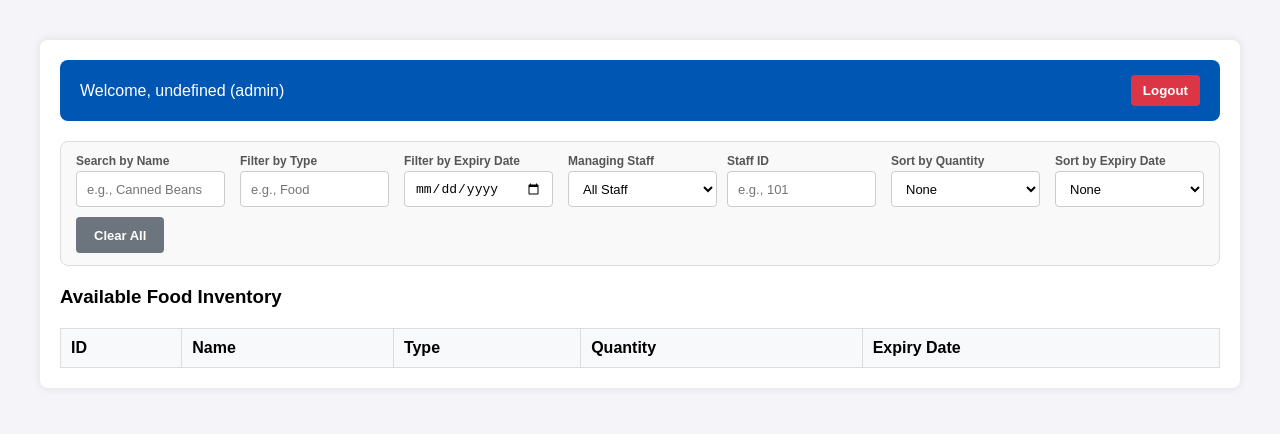
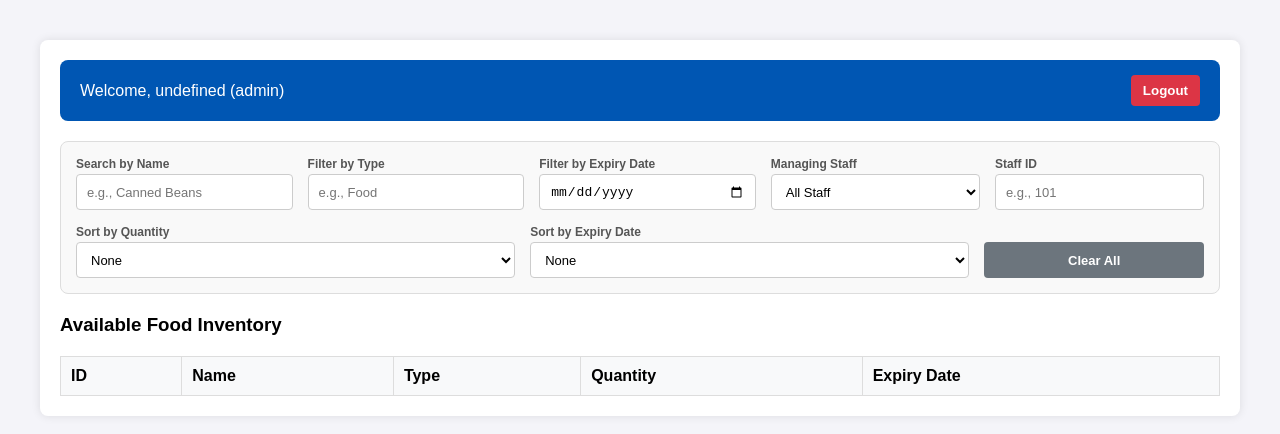
Before and after one commit to njheen/FoodbankManagement-system, a website: page public/index.html in a window 1280 px wide. Drawn offline with nearby package versions, Linux system fonts and the light colour scheme; sample sign-in values are in the browser's storage.

Commit message:
filter layout fix

```diff
--- a/public/index.html
+++ b/public/index.html
@@ -64,20 +64,25 @@
         .stat-card.recipients .stat-number { color: #17a2b8; }
 
         /* Filter row styling */
-            .filter-row {
+            .filter-container {
                 display: flex;
-            flex-wrap: wrap;
-            gap: 10px 15px;
+                flex-direction: column;
+                gap: 15px;
                 background: #f9f9f9;
-            padding: 12px 15px;
+                padding: 15px;
                 border-radius: 8px;
                 border: 1px solid #ddd;
                 margin-bottom: 20px;
+            }
+            .filter-row-inner {
+                display: flex;
+                flex-wrap: wrap;
+                gap: 15px;
                 align-items: flex-end;
             }
             .filter-group {
-            flex: 1 1 140px;
-            min-width: 120px;
+                flex: 1;
+                min-width: 140px;
             }
             .filter-group label {
                 display: block;
@@ -103,6 +108,25 @@
                 outline: none;
                 box-shadow: 0 0 0 2px rgba(0,123,255,0.15);
             }
+            .staff-filter-group {
+                display: flex;
+                gap: 15px;
+                flex: 2; /* Occupies 2 fractional units of space */
+                min-width: 295px;
+            }
+            .staff-filter-group .filter-group {
+                flex: 1;
+                min-width: 0;
+            }
+            .sort-group {
+                flex: 2; /* Matches width of the staff group to keep alignment */
+                min-width: 200px;
+            }
+            .clear-group {
+                flex: 1;
+                display: flex;
+                justify-content: flex-end;
+            }
             .btn-clear {
                 background: #6c757d;
                 color: white;
@@ -114,19 +138,10 @@
                 font-size: 13px;
                 height: 36px;
                 white-space: nowrap;
+                width: 100%; /* Stretches the button to match the image layout */
             }
             .btn-clear:hover {
                 background: #5a6268;
-        }
-        .staff-filter-group {
-            display: flex;
-            gap: 10px;
-            flex-wrap: wrap;
-            align-items: flex-end;
-        }
-        .staff-filter-group .filter-group {
-            flex: 1 1 120px;
-            min-width: 100px;
             }
     </style>
 </head>
@@ -212,8 +227,8 @@
 
 
             <!-- ====== FILTER ROW ====== -->
-        <!-- ====== FILTER ROW ====== -->
-        <div class="filter-row">
+        <div class="filter-container">
+            <div class="filter-row-inner">
                 <div class="filter-group">
                     <label>Search by Name</label>
                     <input type="text" id="searchName" placeholder="e.g., Canned Beans" oninput="applyFilters()">
@@ -227,7 +242,6 @@
                     <input type="date" id="searchExpiry" onchange="applyFilters()">
                 </div>
 
-            <!-- Staff-only filters -->
                 <div id="staffFilters" class="staff-filter-group">
                     <div class="filter-group">
                         <label>Managing Staff</label>
@@ -240,8 +254,10 @@
                         <input type="text" id="filterStaffId" placeholder="e.g., 101" oninput="applyFilters()">
                     </div>
                 </div>
+            </div>
 
-            <div class="filter-group">
+            <div class="filter-row-inner">
+                <div class="filter-group sort-group">
                     <label>Sort by Quantity</label>
                     <select id="sortQty" onchange="applyFilters()">
                         <option value="">None</option>
@@ -249,7 +265,7 @@
                         <option value="desc">Descending</option>
                     </select>
                 </div>
-            <div class="filter-group">
+                <div class="filter-group sort-group">
                     <label>Sort by Expiry Date</label>
                     <select id="sortExpiry" onchange="applyFilters()">
                         <option value="">None</option>
@@ -257,9 +273,9 @@
                         <option value="desc">Descending</option>
                     </select>
                 </div>
-
-            <div class="filter-group" style="flex: 0 0 auto; align-self: flex-end;">
+                <div class="filter-group clear-group">
                     <button class="btn-clear" onclick="clearFilters()">Clear All</button>
+                </div>
             </div>
         </div>
 
```
Lines whose indentation alone changed are shown as unchanged.
